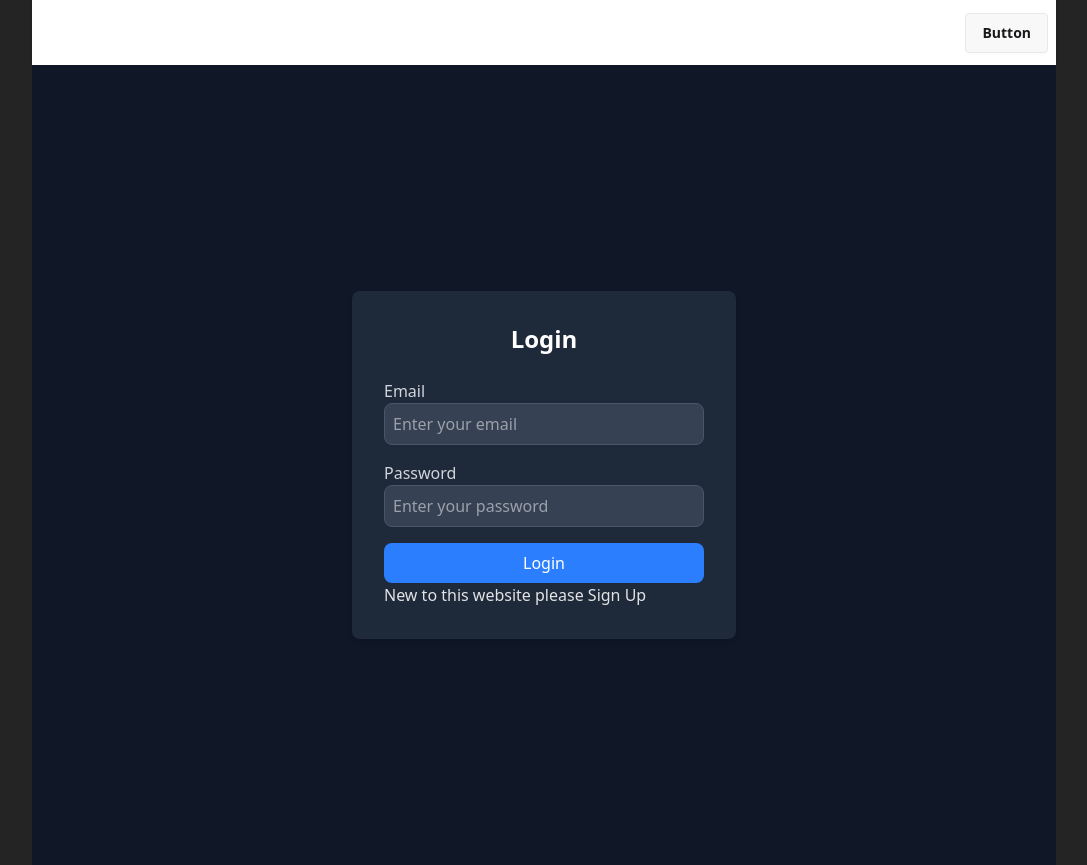
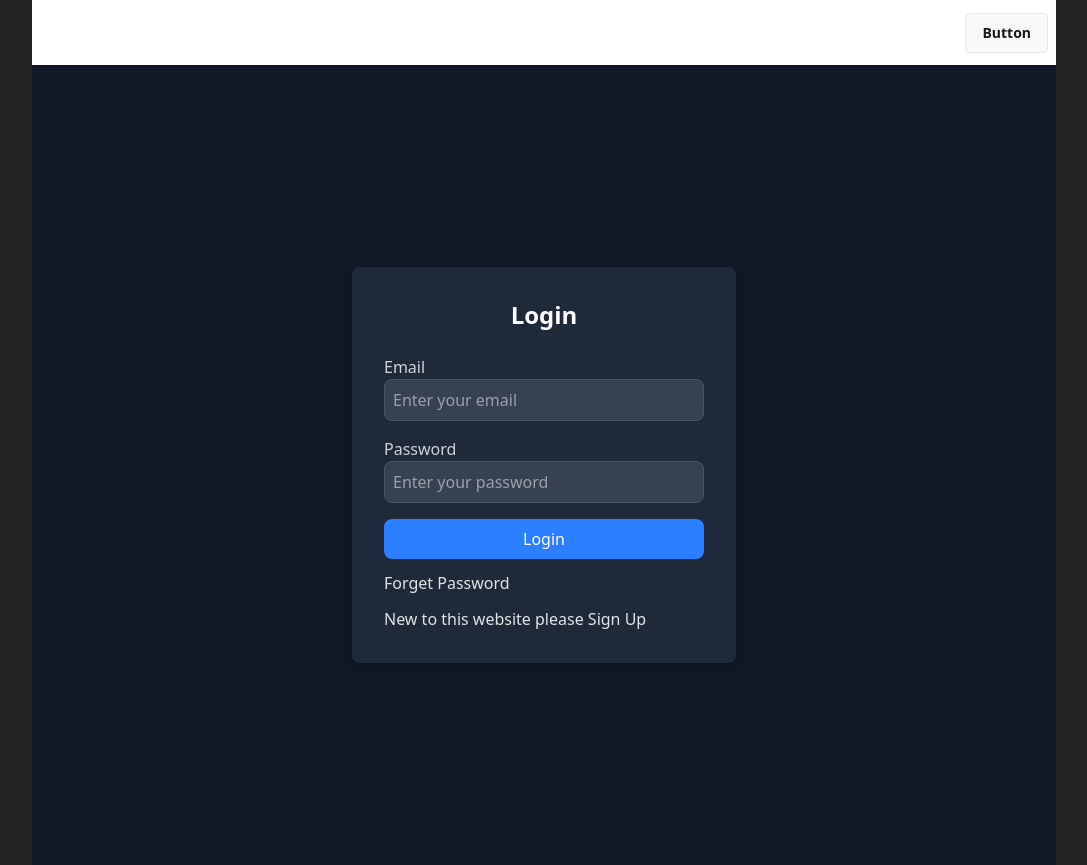
Before and after one commit to antnose/Programming-Hero-Module-50, a React (Vite) app: page /login in a window 1280 px wide. Shown: the whole page, without its empty margins (96-1183 px from the left). Built offline with nearby package versions, Linux system fonts and the light colour scheme.

Commit message:
complete 8th video of module 50

```diff
--- a/src/Components/Login/Login.jsx
+++ b/src/Components/Login/Login.jsx
@@ -1,17 +1,22 @@
-import { signInWithEmailAndPassword } from "firebase/auth";
+import {
+  sendPasswordResetEmail,
+  signInWithEmailAndPassword,
+} from "firebase/auth";
 import auth from "../../firebase.init";
-import { useState } from "react";
+import { useRef, useState } from "react";
 import { Link } from "react-router-dom";
 
 export default function LoginPage() {
   const [success, setSuccess] = useState(false);
   const [loginError, setLoginError] = useState("");
 
+  const emailRef = useRef();
+
   const handleLogin = (e) => {
     e.preventDefault();
     const email = e.target.email.value;
     const password = e.target.password.value;
-    console.log(name, password);
+    // console.log(name, password);
 
     // reset status
     setSuccess(false);
@@ -20,13 +25,28 @@ export default function LoginPage() {
     // login user
     signInWithEmailAndPassword(auth, email, password)
       .then((result) => {
-        console.log(result.user);
-        setSuccess(true);
+        if (!result.user.emailVerified) {
+          setLoginError("Please verify your email address");
+        } else {
+          setSuccess(true);
+        }
       })
       .catch((error) => {
         console.log("Error", error.message);
         setLoginError(error.message);
       });
+  };
+
+  const handleResetPassword = () => {
+    // console.log(emailRef.current.value);
+    const email = emailRef.current.value;
+    if (!email) {
+      setLoginError("Please enter your mail");
+    } else {
+      sendPasswordResetEmail(auth, email).then(() => {
+        alert("Reset email send in your mail address. Please check your email");
+      });
+    }
   };
 
   return (
@@ -41,6 +61,7 @@ export default function LoginPage() {
             <input
               name="email"
               type="email"
+              ref={emailRef}
               className="w-full p-2 border border-gray-600 bg-gray-700 text-white rounded-lg focus:outline-none focus:ring-2 focus:ring-blue-400"
               placeholder="Enter your email"
               required
@@ -66,7 +87,12 @@ export default function LoginPage() {
 
         {success && <p className="text-green-600">User login successful!</p>}
         {loginError && <p className="text-red-600"> {loginError} </p>}
-
+        <p
+          onClick={handleResetPassword}
+          className="my-3 hover:underline cursor-pointer"
+        >
+          Forget Password
+        </p>
         <p>
           New to this website please <Link to="/signup">Sign Up</Link>
         </p>
--- a/src/Components/SignUp/SignUp.jsx
+++ b/src/Components/SignUp/SignUp.jsx
@@ -1,4 +1,7 @@
-import { createUserWithEmailAndPassword } from "firebase/auth";
+import {
+  createUserWithEmailAndPassword,
+  sendEmailVerification,
+} from "firebase/auth";
 import auth from "../../firebase.init";
 import { useState } from "react";
 import { FaEyeSlash } from "react-icons/fa";
@@ -36,6 +39,11 @@ const SignUp = () => {
         e.target.email.value = "";
         e.target.password.value = "";
         setSuccess(true);
+
+        // send verification verification email address
+        sendEmailVerification(auth.currentUser).then(() => {
+          console.log("Verification email sent");
+        });
       })
       .catch((error) => {
         console.log(error.message);
```
